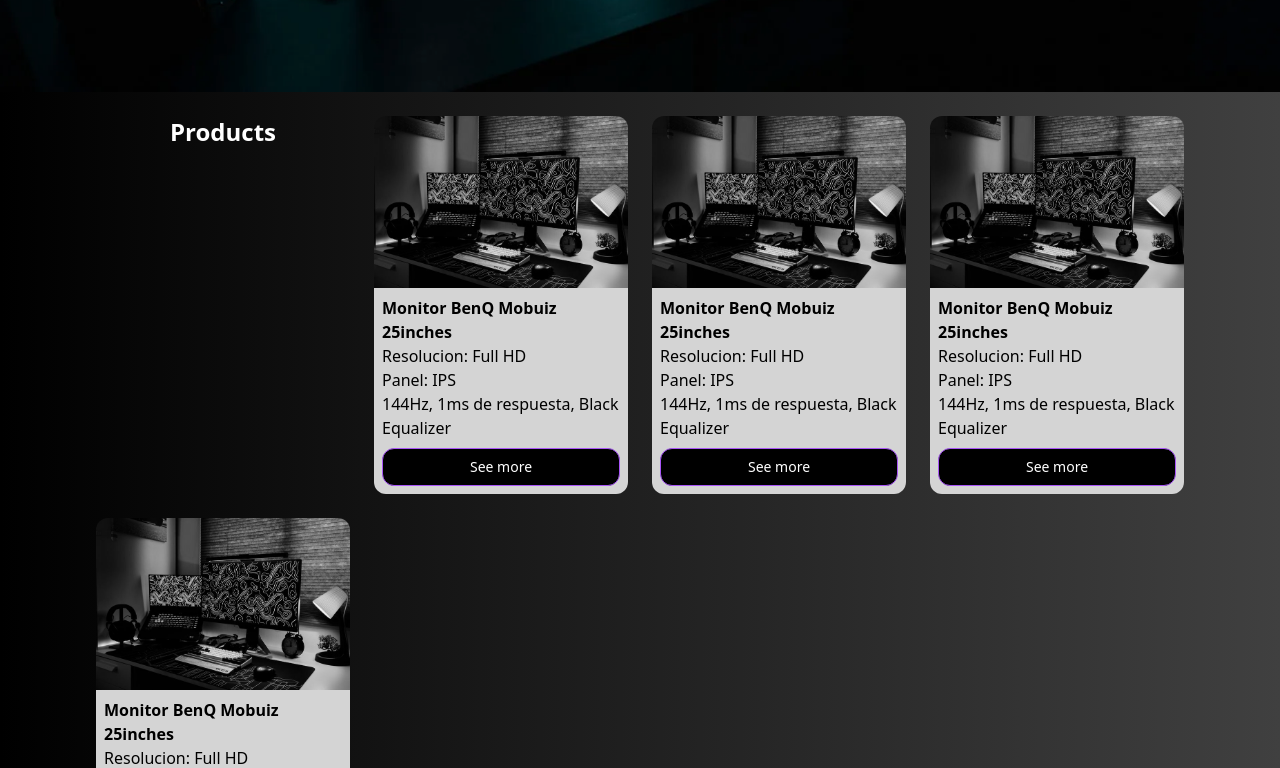
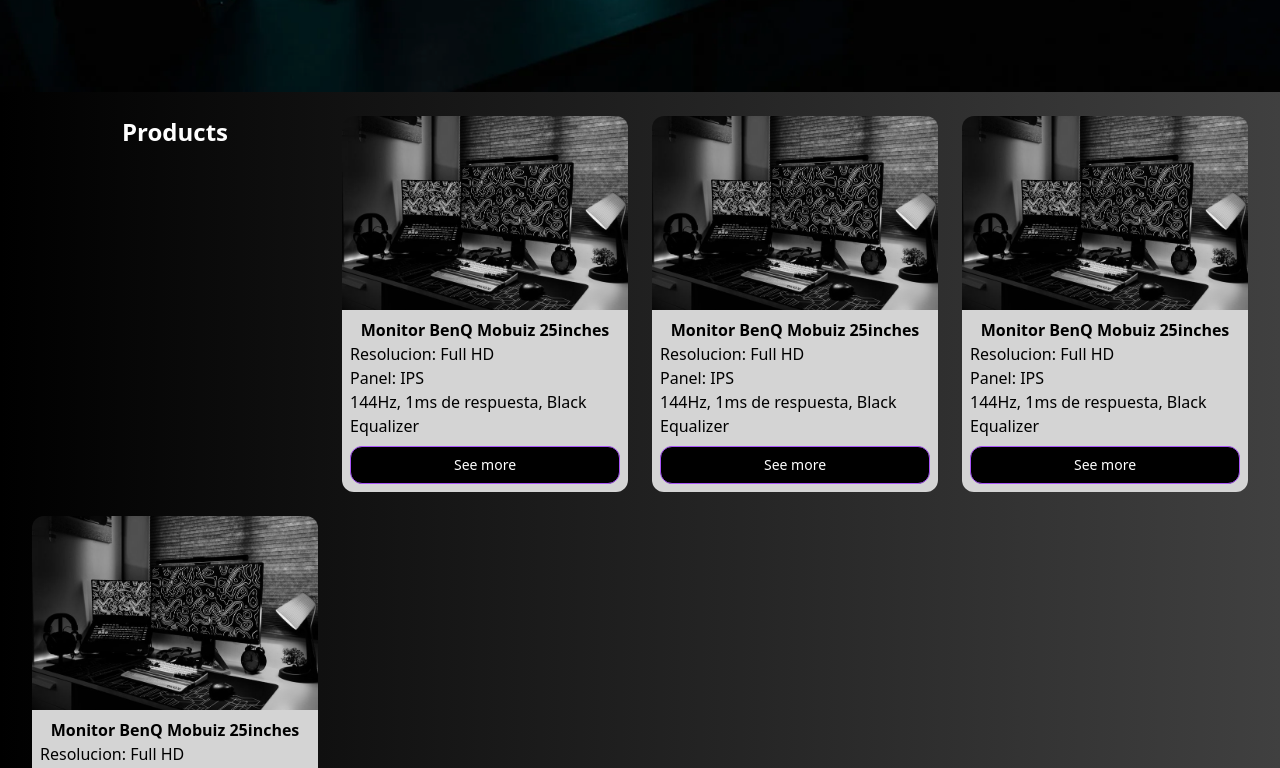
Before and after one commit to smedinaxx/proyectNext, a Next.js app: page / in a window 1280 px wide. Shown: the part 692-1460 px from the top of the page. Built offline with nearby package versions, Linux system fonts and the light colour scheme.

Commit message:
padding x in cards was changed from 24 to 8

```diff
--- a/pages/index.js
+++ b/pages/index.js
@@ -23,7 +23,7 @@
         </h1>
       </section>
 
-      <section id="products" className="grid grid-cols-1 px-24 sm:grid-cols-2 lg:grid-cols-4 gap-6 bg-gradient-to-r from-black to-neutral-700 pt-6 pb-3">
+      <section id="products" className="grid grid-cols-1 px-8 sm:grid-cols-2 lg:grid-cols-4 gap-6 bg-gradient-to-r from-black to-neutral-700 pt-6 pb-3">
         <h2 className='text-white text-center text-2xl font-bold mb-'>Products</h2>
           <Card />
           <Card />
```
